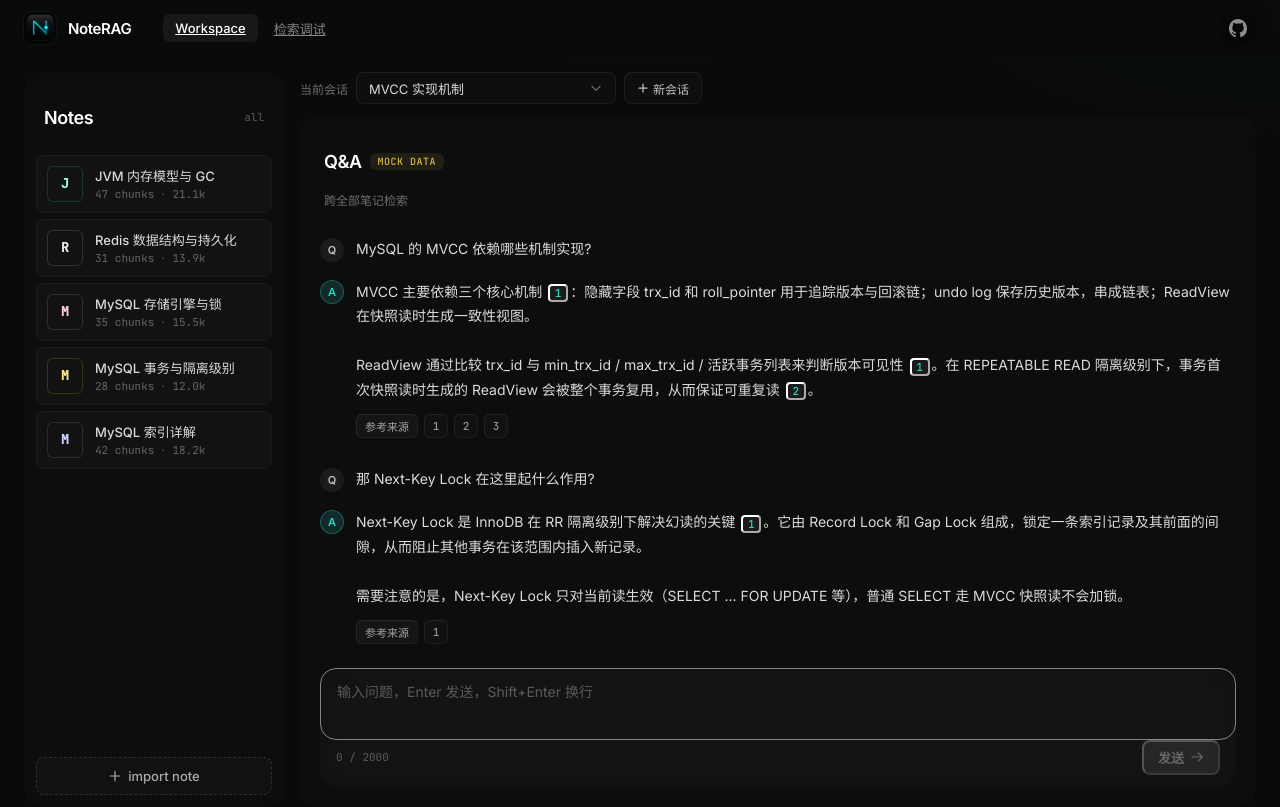
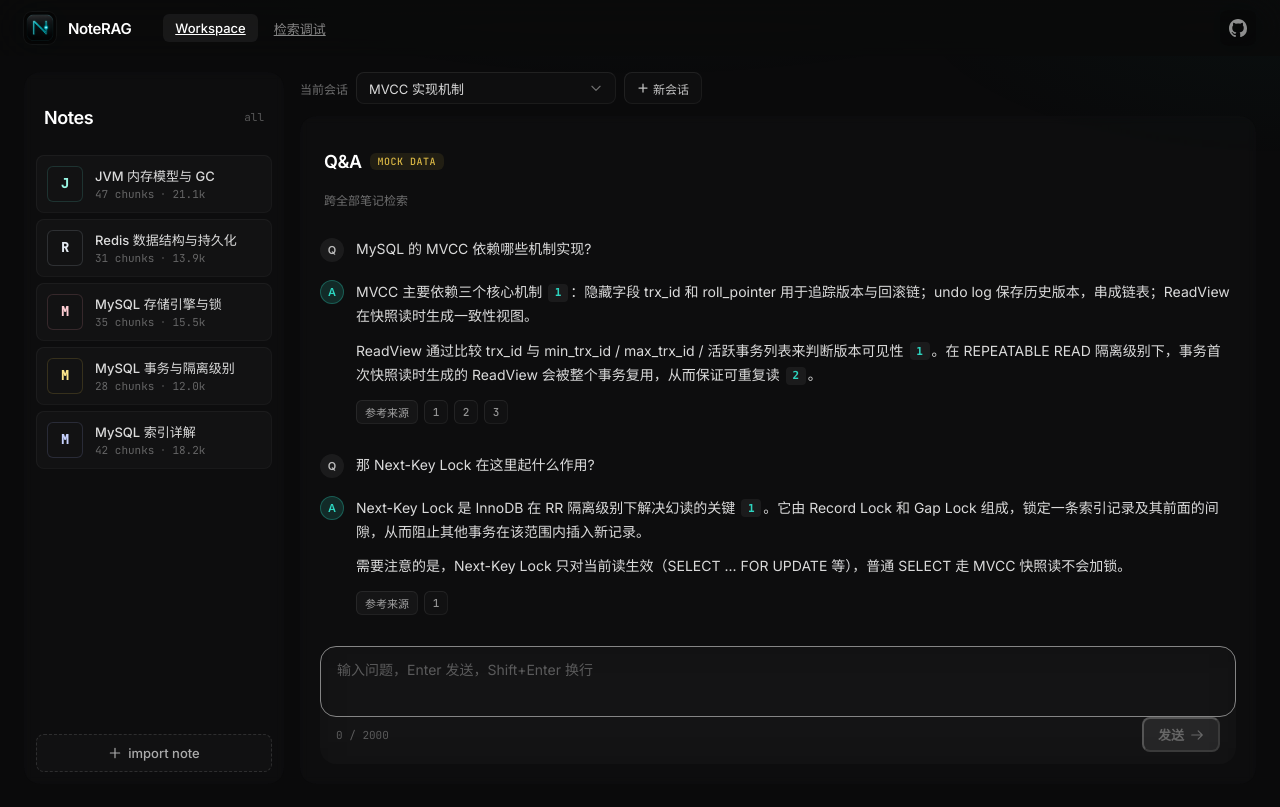
Before and after one commit to HuanHuanHuanFFF/NoteRAG, a Vue app in the folder frontend/: page / in a window 1280 px wide. Built offline with nearby package versions, Linux system fonts and the light colour scheme.

Commit message:
feat(frontend): 支持 Markdown 回答与引用渲染

```diff
--- a/frontend/package.json
+++ b/frontend/package.json
@@ -11,10 +11,12 @@
     "test:watch": "vitest"
   },
   "dependencies": {
+    "markdown-it": "^14.1.1",
     "vue": "3.5.13",
     "vue-router": "4.5.0"
   },
   "devDependencies": {
+    "@types/markdown-it": "^14.1.2",
     "@types/node": "22.10.5",
     "@vitejs/plugin-vue": "5.2.1",
     "@vue/test-utils": "2.4.6",
--- a/frontend/src/components/ChatPanel.vue
+++ b/frontend/src/components/ChatPanel.vue
@@ -1,6 +1,7 @@
 <script setup lang="ts">
 import { computed, nextTick, ref, watch } from 'vue';
 import type { ChatSession, ChatTurn, NoteListItem } from '@/api/types';
+import MarkdownAnswer from '@/components/MarkdownAnswer.vue';
 
 const props = defineProps<{
   session: ChatSession | null;
@@ -58,34 +59,6 @@ function handleKeydown(event: KeyboardEvent) {
 
 function pick(question: string) {
   input.value = question;
-}
-
-interface AnswerSegment {
-  type: 'text' | 'citation';
-  value: string;
-  index?: number;
-}
-
-function parseAnswer(answer: string): AnswerSegment[] {
-  const segments: AnswerSegment[] = [];
-  const regex = /\[(\d+)\]/g;
-  let lastIndex = 0;
-  let match;
-  while ((match = regex.exec(answer)) !== null) {
-    if (match.index > lastIndex) {
-      segments.push({ type: 'text', value: answer.slice(lastIndex, match.index) });
-    }
-    segments.push({ type: 'citation', value: match[0], index: parseInt(match[1], 10) });
-    lastIndex = regex.lastIndex;
-  }
-  if (lastIndex < answer.length) {
-    segments.push({ type: 'text', value: answer.slice(lastIndex) });
-  }
-  return segments;
-}
-
-function isCitationActive(turnId: number, index: number): boolean {
-  return props.activeCitation?.turnId === turnId && props.activeCitation?.index === index;
 }
 
 function isSourceExpanded(turnId: number, index: number): boolean {
@@ -190,28 +163,12 @@ function handleSourceButtonClick(turnId: number, index: number) {
               <div v-else-if="turn.error" class="text-[13px] text-rose-400">{{ turn.error }}</div>
 
               <div v-else>
-                <div class="text-[14px] leading-[1.75] text-white/85">
-                  <template
-                    v-for="(seg, i) in parseAnswer(turn.answer)"
-                    :key="i"
-                  >
-                    <span v-if="seg.type === 'text'" class="whitespace-pre-wrap">{{ seg.value }}</span>
-                    <button
-                      v-else
-                      type="button"
-                      class="mx-0.5 inline-flex h-[18px] min-w-[20px] items-center justify-center rounded px-1 align-middle font-mono text-[11px] font-medium transition-all duration-150"
-                      :class="
-                        isCitationActive(turn.id, seg.index!)
-                          ? 'bg-accent/20 text-accent ring-1 ring-accent/50'
-                          : 'bg-white/[0.06] text-accent hover:bg-accent/15'
-                      "
-                      :aria-label="`查看来源 ${seg.index}`"
-                      @click="emit('open-citation', turn.id, seg.index!)"
-                    >
-                      {{ seg.index }}
-                    </button>
-                  </template>
-                </div>
+                <MarkdownAnswer
+                  :answer="turn.answer"
+                  :sources="turn.sources"
+                  :active-index="activeCitation?.turnId === turn.id ? activeCitation.index : null"
+                  @open-citation="(index) => emit('open-citation', turn.id, index)"
+                />
 
                 <div
                   v-if="turn.sources.length > 0"
--- /dev/null
+++ b/frontend/src/components/MarkdownAnswer.vue
@@ -0,0 +1,219 @@
+<script setup lang="ts">
+import { computed } from 'vue';
+import MarkdownIt from 'markdown-it';
+import type { SourceChunk } from '@/api/types';
+
+const MARKER_PREFIX = '\uE200cite\uE202';
+const MARKER_END = '\uE201';
+const CITATION_PATTERN = new RegExp(`${MARKER_PREFIX}([1-9]\\d*)${MARKER_END}`, 'g');
+const markdown = new MarkdownIt({
+  html: false,
+  linkify: true,
+  typographer: false,
+});
+
+const props = defineProps<{
+  answer: string;
+  sources: SourceChunk[];
+  activeIndex: number | null;
+}>();
+
+const emit = defineEmits<{
+  (e: 'open-citation', index: number): void;
+}>();
+
+const sourceDisplayIndex = computed(() => {
+  const byChunkId = new Map<string, number>();
+  props.sources.forEach((source, index) => {
+    byChunkId.set(String(source.chunkId), index + 1);
+  });
+  return byChunkId;
+});
+
+const renderedAnswer = computed(() => {
+  const replacements: Array<{ placeholder: string; displayIndex: number }> = [];
+  const preparedAnswer = (props.answer ?? '').replace(CITATION_PATTERN, (marker, sourceId: string) => {
+    const displayIndex = sourceDisplayIndex.value.get(sourceId);
+    if (displayIndex == null) {
+      return marker;
+    }
+
+    const placeholder = `NOTERAG_CITATION_${replacements.length}__`;
+    replacements.push({ placeholder, displayIndex });
+    return placeholder;
+  });
+
+  let html = markdown.render(preparedAnswer);
+  for (const replacement of replacements) {
+    html = html.split(replacement.placeholder).join(renderCitationButton(replacement.displayIndex));
+  }
+  return html;
+});
+
+function renderCitationButton(displayIndex: number): string {
+  const activeClass = props.activeIndex === displayIndex ? ' markdown-answer__citation--active' : '';
+  return `<button type="button" class="markdown-answer__citation${activeClass}" data-citation-index="${displayIndex}" aria-label="View source ${displayIndex}">${displayIndex}</button>`;
+}
+
+function handleClick(event: MouseEvent) {
+  const target = event.target as HTMLElement | null;
+  const button = target?.closest<HTMLButtonElement>('button[data-citation-index]');
+  if (!button) return;
+
+  const index = Number(button.dataset.citationIndex);
+  if (!Number.isInteger(index) || index < 1) return;
+  emit('open-citation', index);
+}
+</script>
+
+<template>
+  <div class="markdown-answer" v-html="renderedAnswer" @click="handleClick"></div>
+</template>
+
+<style scoped>
+.markdown-answer {
+  color: rgb(255 255 255 / 0.85);
+  font-size: 14px;
+  line-height: 1.75;
+}
+
+.markdown-answer :deep(:first-child) {
+  margin-top: 0;
+}
+
+.markdown-answer :deep(:last-child) {
+  margin-bottom: 0;
+}
+
+.markdown-answer :deep(p),
+.markdown-answer :deep(ul),
+.markdown-answer :deep(ol),
+.markdown-answer :deep(pre),
+.markdown-answer :deep(blockquote),
+.markdown-answer :deep(table) {
+  margin: 0.7em 0;
+}
+
+.markdown-answer :deep(h1),
+.markdown-answer :deep(h2),
+.markdown-answer :deep(h3),
+.markdown-answer :deep(h4) {
+  margin: 1em 0 0.45em;
+  color: rgb(255 255 255 / 0.92);
+  font-weight: 650;
+  line-height: 1.35;
+}
+
+.markdown-answer :deep(h1) {
+  font-size: 18px;
+}
+
+.markdown-answer :deep(h2) {
+  font-size: 16px;
+}
+
+.markdown-answer :deep(h3),
+.markdown-answer :deep(h4) {
+  font-size: 15px;
+}
+
+.markdown-answer :deep(ul),
+.markdown-answer :deep(ol) {
+  padding-left: 1.35rem;
+}
+
+.markdown-answer :deep(ul) {
+  list-style: disc;
+}
+
+.markdown-answer :deep(ol) {
+  list-style: decimal;
+}
+
+.markdown-answer :deep(li + li) {
+  margin-top: 0.2em;
+}
+
+.markdown-answer :deep(strong) {
+  color: rgb(255 255 255 / 0.95);
+  font-weight: 650;
+}
+
+.markdown-answer :deep(code) {
+  border: 1px solid rgb(255 255 255 / 0.08);
+  border-radius: 5px;
+  background: rgb(255 255 255 / 0.06);
+  padding: 0.1rem 0.28rem;
+  color: rgb(255 255 255 / 0.9);
+  font-size: 0.9em;
+}
+
+.markdown-answer :deep(pre) {
+  overflow-x: auto;
+  border: 1px solid rgb(255 255 255 / 0.08);
+  border-radius: 8px;
+  background: rgb(0 0 0 / 0.32);
+  padding: 0.75rem 0.9rem;
+}
+
+.markdown-answer :deep(pre code) {
+  border: 0;
+  background: transparent;
+  padding: 0;
+}
+
+.markdown-answer :deep(table) {
+  display: block;
+  max-width: 100%;
+  overflow-x: auto;
+  border-collapse: collapse;
+}
+
+.markdown-answer :deep(th),
+.markdown-answer :deep(td) {
+  border: 1px solid rgb(255 255 255 / 0.1);
+  padding: 0.35rem 0.55rem;
+}
+
+.markdown-answer :deep(th) {
+  background: rgb(255 255 255 / 0.06);
+  color: rgb(255 255 255 / 0.9);
+  font-weight: 600;
+}
+
+.markdown-answer :deep(.markdown-answer__citation) {
+  display: inline-flex;
+  min-width: 20px;
+  height: 18px;
+  align-items: center;
+  justify-content: center;
+  margin: 0 2px;
+  padding: 0 4px;
+  border: 0;
+  border-radius: 4px;
+  background: rgb(255 255 255 / 0.06);
+  color: rgb(45 212 191);
+  font-family:
+    ui-monospace, SFMono-Regular, Menlo, Monaco, Consolas, 'Liberation Mono',
+    'Courier New', monospace;
+  font-size: 11px;
+  font-weight: 600;
+  line-height: 1;
+  vertical-align: 0.08em;
+  cursor: pointer;
+  transition:
+    background-color 150ms ease,
+    box-shadow 150ms ease,
+    color 150ms ease;
+}
+
+.markdown-answer :deep(.markdown-answer__citation:hover) {
+  background: rgb(45 212 191 / 0.15);
+}
+
+.markdown-answer :deep(.markdown-answer__citation--active) {
+  background: rgb(45 212 191 / 0.2);
+  color: rgb(45 212 191);
+  box-shadow: 0 0 0 1px rgb(45 212 191 / 0.5);
+}
+</style>
--- a/frontend/src/utils/mockData.ts
+++ b/frontend/src/utils/mockData.ts
@@ -1,4 +1,8 @@
 import type { ChatSession, NoteListItem, SourceChunk } from '@/api/types';
+
+function cite(chunkId: number): string {
+  return `\uE200cite\uE202${chunkId}\uE201`;
+}
 
 export const mockNotes: NoteListItem[] = [
   {
@@ -103,7 +107,7 @@ export const mockSessions: ChatSession[] = [
         id: 1,
         question: 'MySQL 的 MVCC 依赖哪些机制实现?',
         answer:
-          'MVCC 主要依赖三个核心机制 [1]：隐藏字段 trx_id 和 roll_pointer 用于追踪版本与回滚链；undo log 保存历史版本，串成链表；ReadView 在快照读时生成一致性视图。\n\nReadView 通过比较 trx_id 与 min_trx_id / max_trx_id / 活跃事务列表来判断版本可见性 [1]。在 REPEATABLE READ 隔离级别下，事务首次快照读时生成的 ReadView 会被整个事务复用，从而保证可重复读 [2]。',
+          `MVCC 主要依赖三个核心机制 ${cite(211)}：隐藏字段 trx_id 和 roll_pointer 用于追踪版本与回滚链；undo log 保存历史版本，串成链表；ReadView 在快照读时生成一致性视图。\n\nReadView 通过比较 trx_id 与 min_trx_id / max_trx_id / 活跃事务列表来判断版本可见性 ${cite(211)}。在 REPEATABLE READ 隔离级别下，事务首次快照读时生成的 ReadView 会被整个事务复用，从而保证可重复读 ${cite(218)}。`,
         sources: mvccSources,
         loading: false,
       },
@@ -111,7 +115,7 @@ export const mockSessions: ChatSession[] = [
         id: 2,
         question: '那 Next-Key Lock 在这里起什么作用?',
         answer:
-          'Next-Key Lock 是 InnoDB 在 RR 隔离级别下解决幻读的关键 [1]。它由 Record Lock 和 Gap Lock 组成，锁定一条索引记录及其前面的间隙，从而阻止其他事务在该范围内插入新记录。\n\n需要注意的是，Next-Key Lock 只对当前读生效（SELECT ... FOR UPDATE 等），普通 SELECT 走 MVCC 快照读不会加锁。',
+          `Next-Key Lock 是 InnoDB 在 RR 隔离级别下解决幻读的关键 ${cite(305)}。它由 Record Lock 和 Gap Lock 组成，锁定一条索引记录及其前面的间隙，从而阻止其他事务在该范围内插入新记录。\n\n需要注意的是，Next-Key Lock 只对当前读生效（SELECT ... FOR UPDATE 等），普通 SELECT 走 MVCC 快照读不会加锁。`,
         sources: [mvccSources[2]],
         loading: false,
       },
@@ -125,7 +129,7 @@ export const mockSessions: ChatSession[] = [
         id: 1,
         question: '为什么 MySQL 选择 B+ 树作为索引结构?',
         answer:
-          'MySQL 选择 B+ 树主要因为它适合磁盘 IO 场景 [1]：\n\n1. 树高低（矮胖）：扇出大，3-4 层即可容纳千万级数据。\n2. 非叶子节点不存数据：单页能容纳更多键，进一步降低树高。\n3. 叶子节点链表：范围查询非常高效。\n\n相比之下，InnoDB 的聚簇索引把整行数据放在主键 B+ 树的叶子节点，二级索引则需要"回表" [2]。',
+          `MySQL 选择 B+ 树主要因为它适合磁盘 IO 场景 ${cite(102)}：\n\n1. 树高低（矮胖）：扇出大，3-4 层即可容纳千万级数据。\n2. 非叶子节点不存数据：单页能容纳更多键，进一步降低树高。\n3. 叶子节点链表：范围查询非常高效。\n\n相比之下，InnoDB 的聚簇索引把整行数据放在主键 B+ 树的叶子节点，二级索引则需要"回表" ${cite(117)}。`,
         sources: indexSources,
         loading: false,
       },
@@ -155,7 +159,7 @@ export function buildMockAnswerText(question: string, sources: SourceChunk[]): s
     return '根据当前笔记内容无法确定。';
   }
   const top = sources.slice(0, Math.min(3, sources.length));
-  const refs = top.map((_, i) => `[${i + 1}]`).join('');
+  const refs = top.map((source) => cite(source.chunkId)).join('');
   const headings = top
     .map((c, i) => `${i + 1}. ${c.headingPath?.trim() || c.title}`)
     .join('\n');
```
Also changed, not shown: 2 other files (tests, documents, lock files or other folders).
